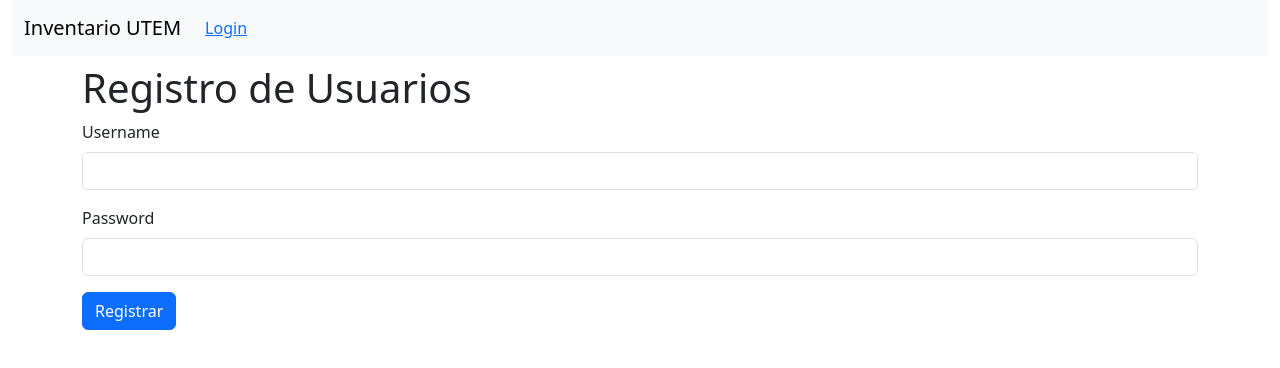
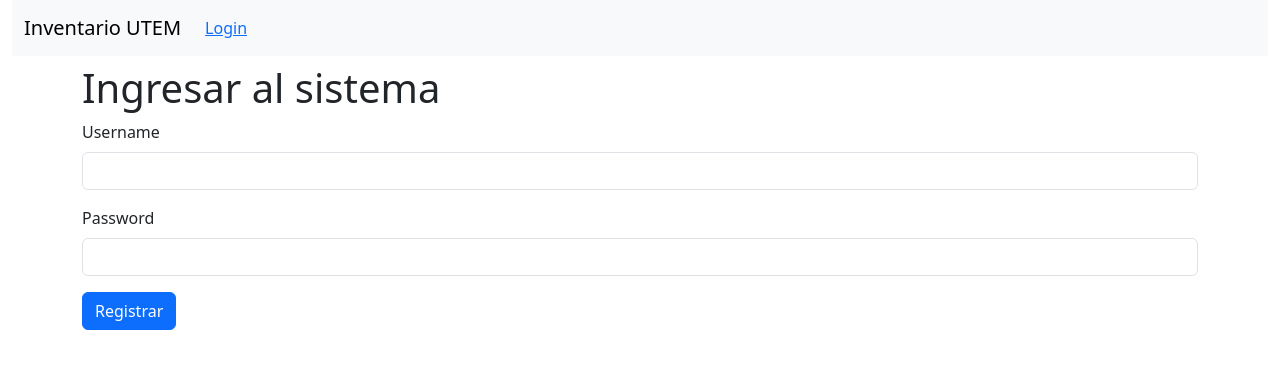
Before and after one commit to risiju2978/Inventario_UTEM, a React (Create React App) app in the folder front/: page /login in a window 1280 px wide. Shown: the top 368 px of the page. Built offline with nearby package versions, Linux system fonts and the light colour scheme.

Commit message:
Actualizar título de la página de inicio de sesión

```diff
--- a/front/src/components/LoginComponent/LoginComponent.jsx
+++ b/front/src/components/LoginComponent/LoginComponent.jsx
@@ -43,7 +43,7 @@ const LoginComponent = () => {
 
     return (
         <div className="container">
-            <h1>Registro de Usuarios</h1>
+            <h1>Ingresar al sistema</h1>
             <form>
                 <div className="mb-3">
                     <label htmlFor="username" className="form-label">Username</label>
```
